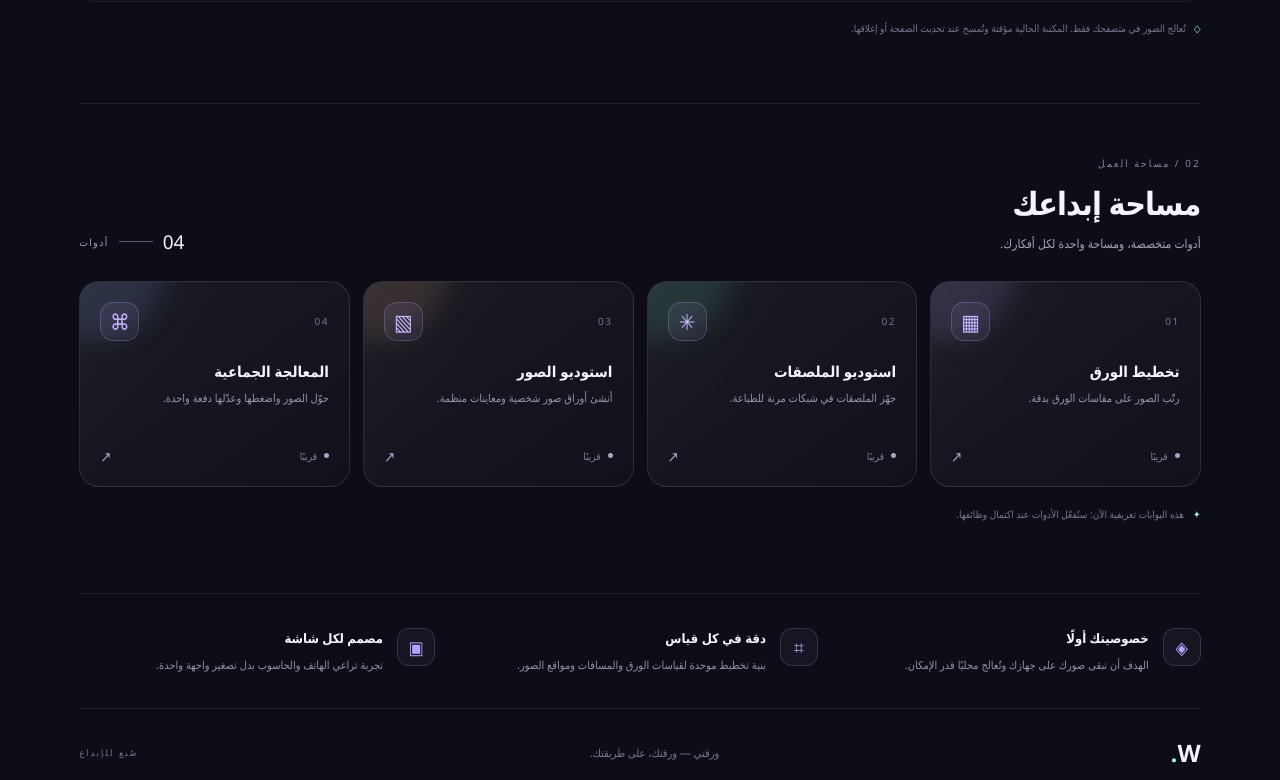
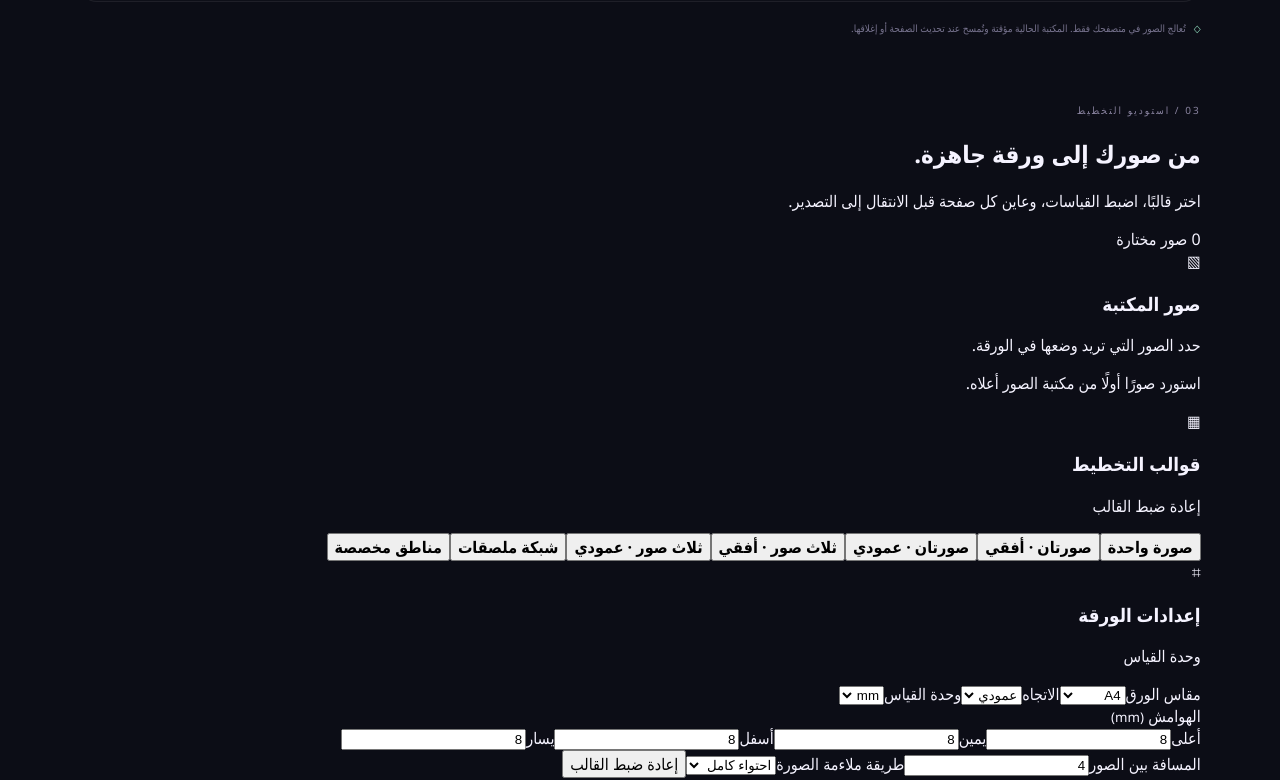
Before and after one commit to majd7772233-a11y/waraqati, a React (Vite) app: page / in a window 1280 px wide. Shown: the part 1394-2174 px from the top of the page. Built offline with nearby package versions, Linux system fonts and the light colour scheme.

Commit message:
Integrate interactive paper layout studio

```diff
--- a/src/App.tsx
+++ b/src/App.tsx
@@ -1,6 +1,7 @@
 import { useEffect, useMemo, useRef, useState } from "react";
 import { getDirection, getMessages, type Locale } from "./i18n";
 import { isSupportedImage, readImageZip } from "./imageLibrary";
+import PaperLayoutStudio from "./PaperLayoutStudio";
 
 type SortMode = "name" | "size" | "date";
 interface LibraryImage { id: string; file: File; url: string; width: number; height: number }
@@ -89,6 +90,8 @@ export default function App() {
    <p className="privacy-note"><span aria-hidden="true">◇</span>{t.privacyNote}</p>
   </section>
 
+  <PaperLayoutStudio images={images.map(image=>({id:image.id,name:image.file.name,url:image.url,width:image.width,height:image.height}))} locale={locale} />
+
   <section className="tools-section" id="tools" aria-labelledby="tools-title"><div className="section-heading"><div><div className="section-kicker">{t.workspaceLabel}</div><h2 id="tools-title">{t.tools}</h2><p>{t.toolsSubtitle}</p></div><span className="section-count"><strong>04</strong><i/>{t.toolCount}</span></div><div className="tool-grid">{[t.layout,t.stickers,t.photos,t.batch].map((name,i)=><article className={`tool-card tool-card-${i+1}`} key={name}><div className="tool-card-top"><span className="tool-number">0{i+1}</span><span className="tool-icon" aria-hidden="true">{toolIcons[i]}</span></div><h3>{name}</h3><p className="tool-description">{[t.layoutDescription,t.stickersDescription,t.photosDescription,t.batchDescription][i]}</p><div className="tool-card-bottom"><span className="coming-soon"><i/>{t.comingSoon}</span><span className="card-arrow">↗</span></div></article>)}</div><p className="tools-disclaimer"><span>✦</span>{t.toolsDisclaimer}</p></section>
   <section className="principles" aria-label={t.principlesLabel}><article><span className="principle-icon">◈</span><div><h3>{t.localFirst}</h3><p>{t.localFirstBody}</p></div></article><article><span className="principle-icon">⌗</span><div><h3>{t.precision}</h3><p>{t.precisionBody}</p></div></article><article><span className="principle-icon">▣</span><div><h3>{t.responsive}</h3><p>{t.responsiveBody}</p></div></article></section>
   <footer className="footer"><a className="footer-brand" href="#home" aria-label={t.brand}>W<span>.</span></a><p>{t.footer}</p><span>{t.footerSignature}</span></footer>
```
